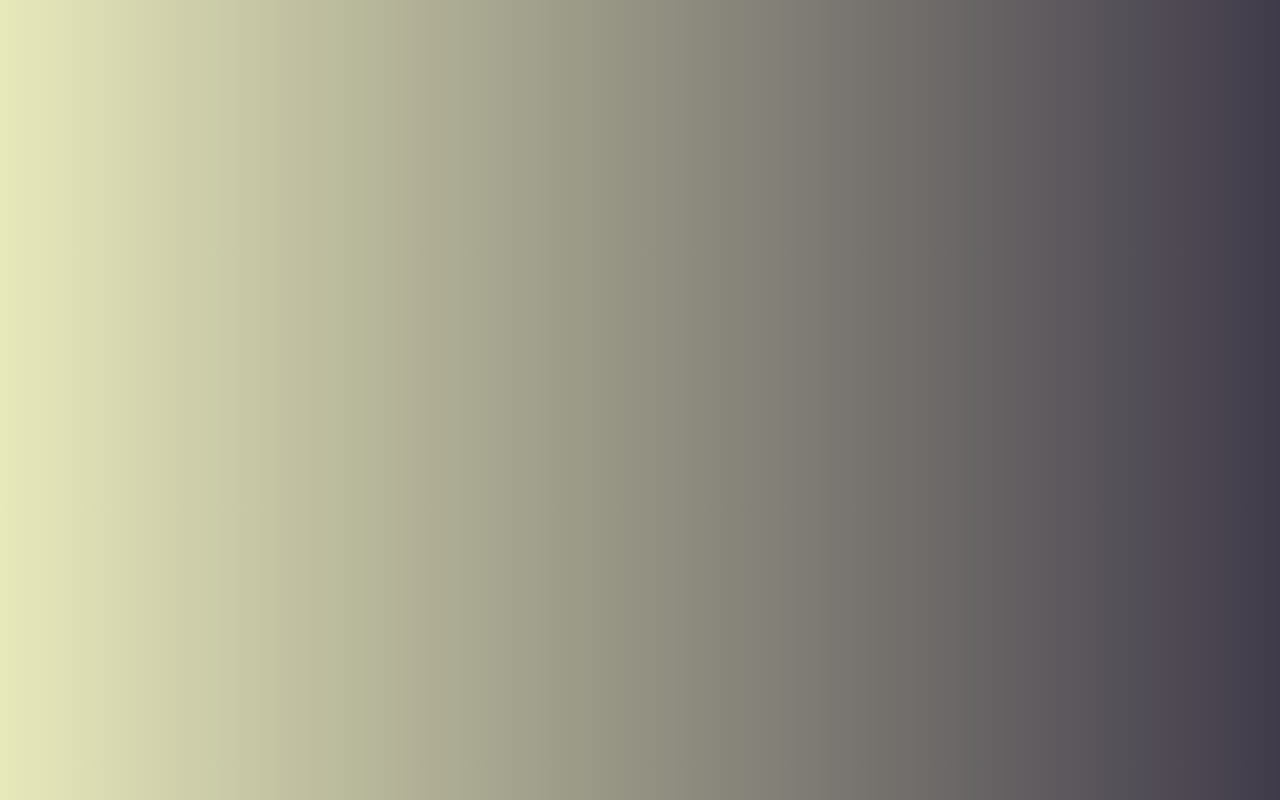
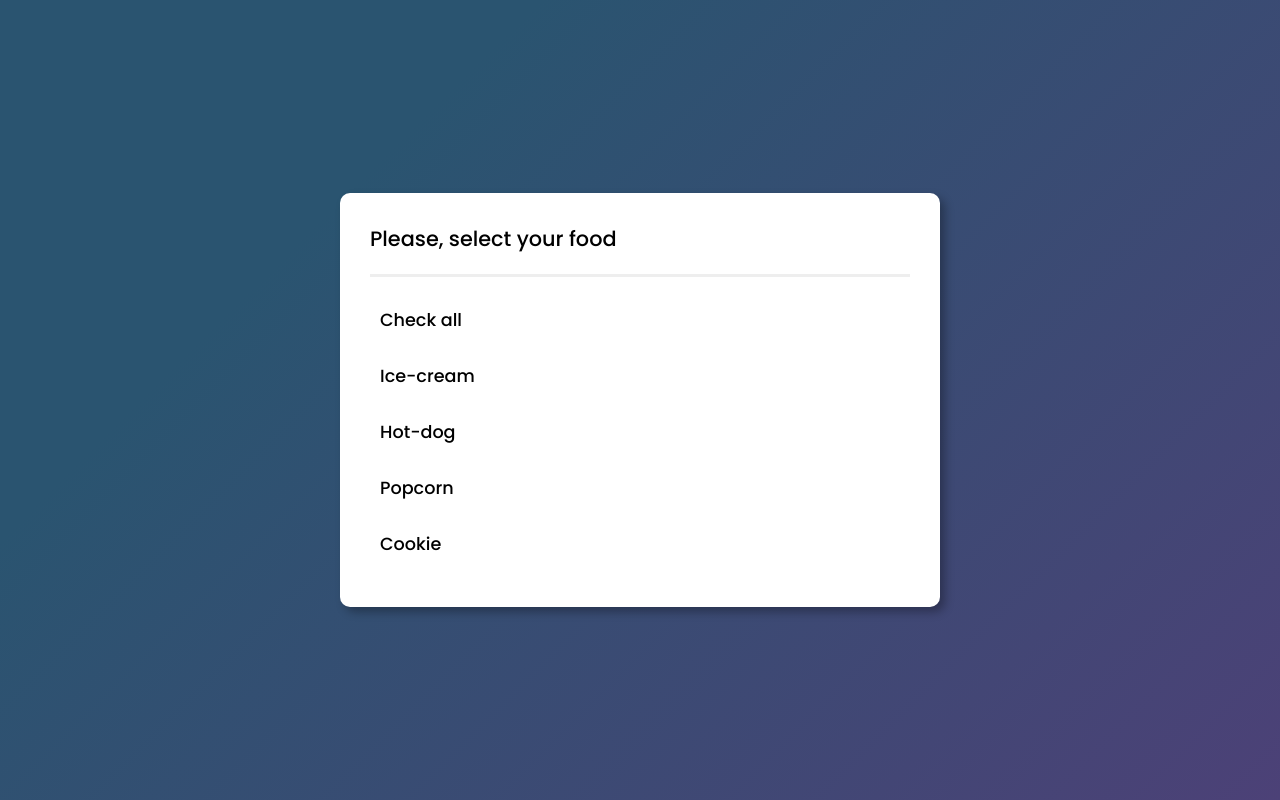
Before and after one commit to PB-ux/BaseProject, a plain HTML site: page MultiSelect/index.html in a window 1280 px wide. Drawn offline with Linux system fonts and the light colour scheme.

Commit message:
implement styles for multiselect project

```diff
--- a/MultiSelect/index.html
+++ b/MultiSelect/index.html
@@ -8,6 +8,31 @@
     <link rel="stylesheet" href="style.css" />
   </head>
   <body>
+    <div class="container-select">
+      <p class="selection">Please, select your food</p>
+      <ul>
+        <li>
+          <input type="checkbox" id="check-all" class="food" />
+          <label for="check-all">Check all</label>
+        </li>
+        <li>
+          <input type="checkbox" id="ice-cream" class="food" />
+          <label for="ice-cream">Ice-cream</label>
+        </li>
+        <li>
+          <input type="checkbox" id="hot-dog" class="food" />
+          <label for="hot-dog">Hot-dog</label>
+        </li>
+        <li>
+          <input type="checkbox" id="popcorn" class="food" />
+          <label for="popcorn">Popcorn</label>
+        </li>
+        <li>
+          <input type="checkbox" id="cookie" class="food" />
+          <label for="cookie">Cookie</label>
+        </li>
+      </ul>
+    </div>
     <script src="script.js"></script>
   </body>
 </html>
--- a/MultiSelect/style.css
+++ b/MultiSelect/style.css
@@ -7,9 +7,8 @@
 }
 
 body {
-  background: #403b4a;
-  background: -webkit-linear-gradient(to right, #e7e9bb, #403b4a);
-  background: linear-gradient(to right, #e7e9bb, #403b4a);
+  background-color: #4c4177;
+  background-image: linear-gradient(315deg, #4c4177 0%, #2a5470 74%);
   display: flex;
   justify-content: center;
   align-items: center;
@@ -17,3 +16,45 @@ body {
   font-size: 2rem;
   min-height: 100vh;
 }
+
+li {
+  list-style-type: none;
+  font-size: 1.1rem;
+  margin-bottom: 10px;
+}
+
+li:fist-child {
+  margin-bottom: 0;
+}
+
+.container-select {
+  background-color: #fff;
+  border-radius: 10px;
+  width: 600px;
+  padding: 30px;
+  box-shadow: 5px 5px 10px rgba(0, 0, 0, 0.3);
+}
+
+.selection {
+  font-size: 1.3rem;
+  margin-bottom: 20px;
+  padding-bottom: 20px;
+  border-bottom: 3px solid #eee;
+}
+
+.food {
+  position: absolute;
+  z-index: -1;
+  opacity: 0;
+}
+
+.food + label {
+  display: block;
+  border-radius: 10px;
+  padding: 10px;
+  cursor: pointer;
+}
+
+.food:checked + label {
+  background-color: rgba(76, 65, 119, 0.5);
+}
```
